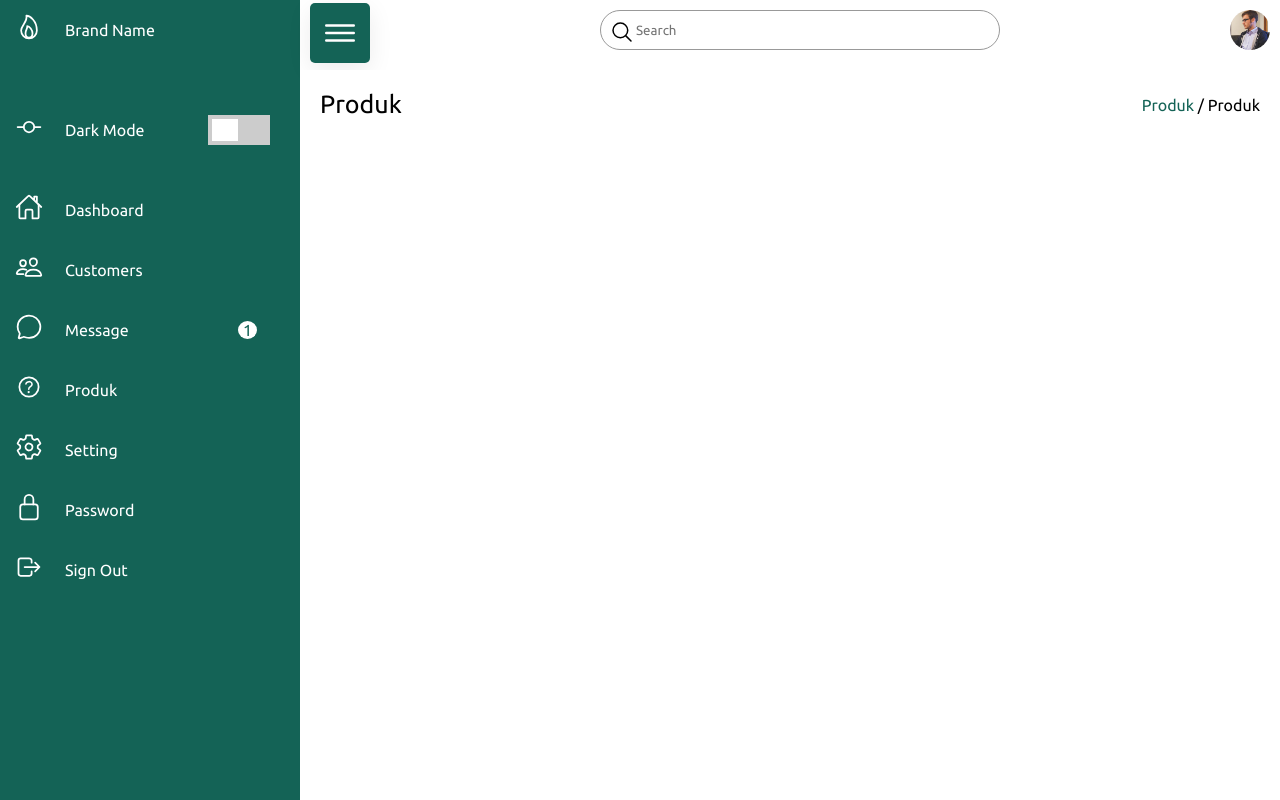
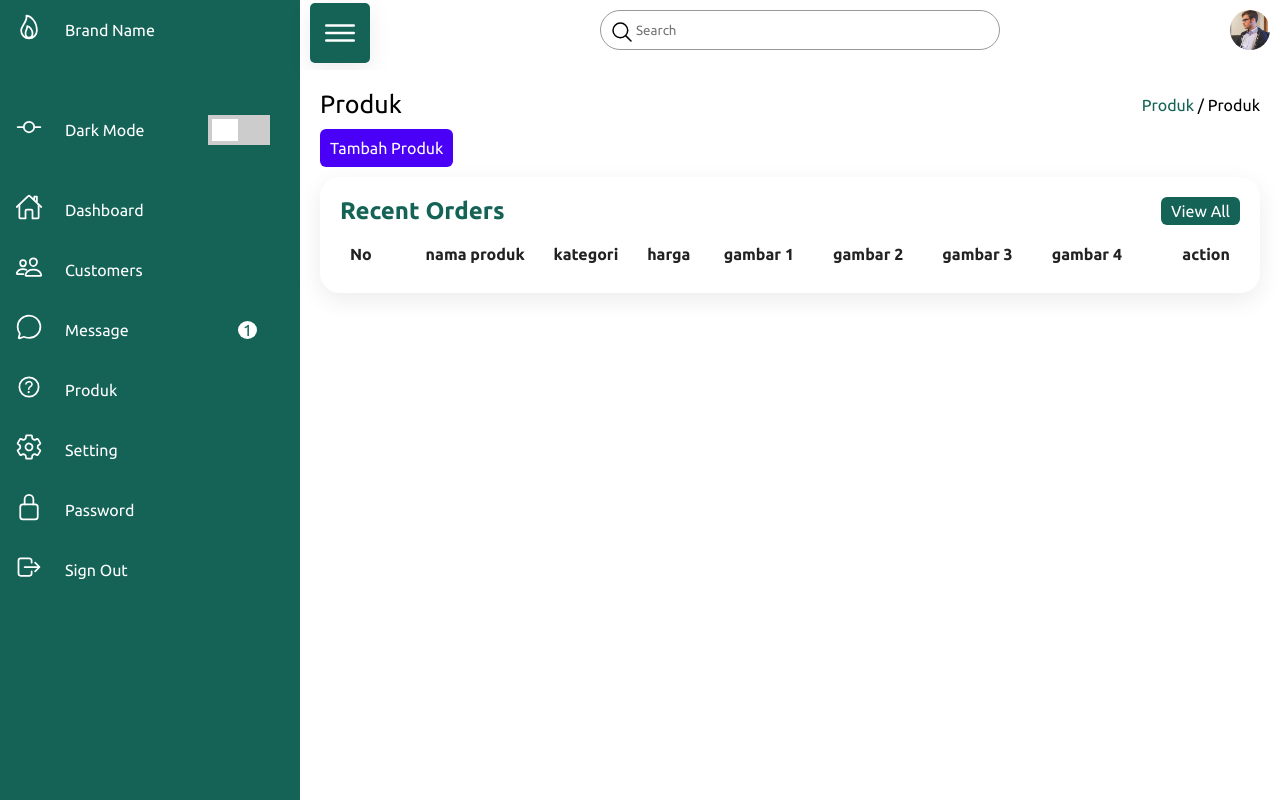
Before and after one commit to habibrifqi/cidashboard, a CodeIgniter 4 app: template app/Views/produk/index.php in a window 1280 px wide. Run offline with PHP 8.4 and a stand-in for CodeIgniter, Linux system fonts and the light colour scheme; the template is opened without the code that fills it, so the values that code supplies are empty; some libraries are stand-ins or nearby versions.

Commit message:
membuat create insert produk -+

```diff
--- a/app/Config/Routes.php
+++ b/app/Config/Routes.php
@@ -33,7 +33,11 @@ $routes->setAutoRoute(true);
 // route since we don't have to scan directories.
 $routes->get('/ori', 'Home::index');
 $routes->get('/produk', 'ProdukController::index');
+$routes->get('/produk/create', 'ProdukController::create');
+$routes->post('/produk/save', 'ProdukController::save');
 $routes->get('/', 'DasboardController::index');
+
+
 
 /*
  * --------------------------------------------------------------------
--- a/app/Views/layout/master.php
+++ b/app/Views/layout/master.php
@@ -6,7 +6,9 @@
     <meta http-equiv="X-UA-Compatible" content="IE=edge">
     <meta name="viewport" content="width=device-width, initial-scale=1.0">
     <title>Document</title>
-    <link rel="stylesheet" href="css/style.css">
+    <link rel="stylesheet" href="/css/style.css">
+
+    <!-- <link rel="stylesheet" href="https://cdn.jsdelivr.net/npm/bootstrap@4.6.1/dist/css/bootstrap.min.css" integrity="sha384-zCbKRCUGaJDkqS1kPbPd7TveP5iyJE0EjAuZQTgFLD2ylzuqKfdKlfG/eSrtxUkn" crossorigin="anonymous"> -->
 </head>
 
 <body>
@@ -17,7 +19,7 @@
         <?= $this->renderSection('content') ?>
 
 
-
+        <!-- <a href="" class="btn"></a> -->
     </div>
 
 
--- a/app/Views/produk/index.php
+++ b/app/Views/produk/index.php
@@ -27,6 +27,58 @@
         <p class="infori-akhir"><a href="/produk">Produk</a> / Produk</p>
     </div>
 
+    <a href="/produk/create" class="btn btnTambah">Tambah Produk</a>
+
+    <div class="details produk">
+        <div class="recentOrders">
+            <div class="cardHeader">
+                <h2>
+                    Recent Orders
+                </h2>
+                <a href="" class="btn">View All</a>
+            </div>
+            <table>
+                <thead>
+                    <tr>
+                        <td>No</td>
+                        <td>nama produk</td>
+                        <td>kategori</td>
+                        <td>harga</td>
+                        <td>gambar 1</td>
+                        <td>gambar 2</td>
+                        <td>gambar 3</td>
+                        <td>gambar 4</td>
+                        <td class="table-action">action</td>
+
+                    </tr>
+                </thead>
+                <tbody>
+                    <?php foreach ($produk as $key => $produk) : ?>
+                    <tr>
+                        <td><?= $key+1 ?></td>
+                        <td><?= $produk['nama_produk']; ?></td>
+                        <td><?= $produk['id_kategori']; ?></td>
+                        <td><?= $produk['harga']; ?></td>
+                        <td><img src="/img/tes/moslemstyle.png" alt="" width="100px"><?= $produk['gambar1']; ?></td>
+                        <td><img src="/img/tes/moslemstyle.png" alt="" width="100px"><?= $produk['gambar1']; ?></td>
+                        <td><img src="/img/tes/moslemstyle.png" alt="" width="100px"><?= $produk['gambar1']; ?></td>
+                        <td><img src="/img/tes/cc.png" alt="" width="100px"><?= $produk['gambar1']; ?></td>
+
+                        <td class="table-action">
+                            <a href="" class="btn btn-edit">edit</a>
+                            <a href="" class="btn btn-hapus">hapus</a>
+                        </td>
+                    </tr>
+                    <?php endforeach ?>
+
+                </tbody>
+            </table>
+        </div>
+
+    </div>
+
+
+
 </div>
 
 
--- a/public/css/style.css
+++ b/public/css/style.css
@@ -520,6 +520,67 @@ span.cssNew {
     color: var(--blue);
 }
 
+.details.produk {
+    position: relative;
+    width: 100%;
+    padding: 20px;
+    display: grid;
+    grid-template-columns: 1fr;
+    grid-gap: 30px;
+    /* margin-top: 10px; */
+    /* background-color: #1795ce; */
+}
+
+.details.produk .recentOrders {
+    position: relative;
+    display: grid;
+    min-height: 0;
+    background: var(--white);
+    padding: 20px;
+    box-shadow: 0 7px 25px rgba(0, 0, 0, 0.08);
+    border-radius: 20px;
+}
+
+.btn.btn-edit {
+    position: relative;
+    padding: 5px 10px;
+    background: #cea433;
+    text-decoration: none;
+    color: var(--white);
+    border-radius: 6px;
+    display: block;
+    text-align: center;
+    /* width: 100px; */
+    margin: 2px 0;
+}
+
+.btn.btn-hapus {
+    position: relative;
+    padding: 5px 10px;
+    background: #ec0000;
+    text-decoration: none;
+    color: var(--white);
+    border-radius: 6px;
+    display: block;
+    text-align: center;
+    /* width: 100px; */
+    margin: 2px 0;
+}
+
+.btn.btnTambah {
+    position: relative;
+    padding: 10px 10px;
+    background: #4a00f7;
+    text-decoration: none;
+    color: var(--white);
+    border-radius: 6px;
+    margin-left: 20px;
+}
+
+td.table-action {
+    width: 89px;
+}
+
 /* responsive */
 
 @media(max-width:991px) {
```
Also changed, not shown: app/Controllers/ProdukController.php (+32 -1 lines), app/Models/Produk.php (added, +15 -0 lines), app/Views/produk/create.php (added, +59 -0 lines), public/img/tes/cc.png (added), public/img/tes/moslemstyle.png (added).
